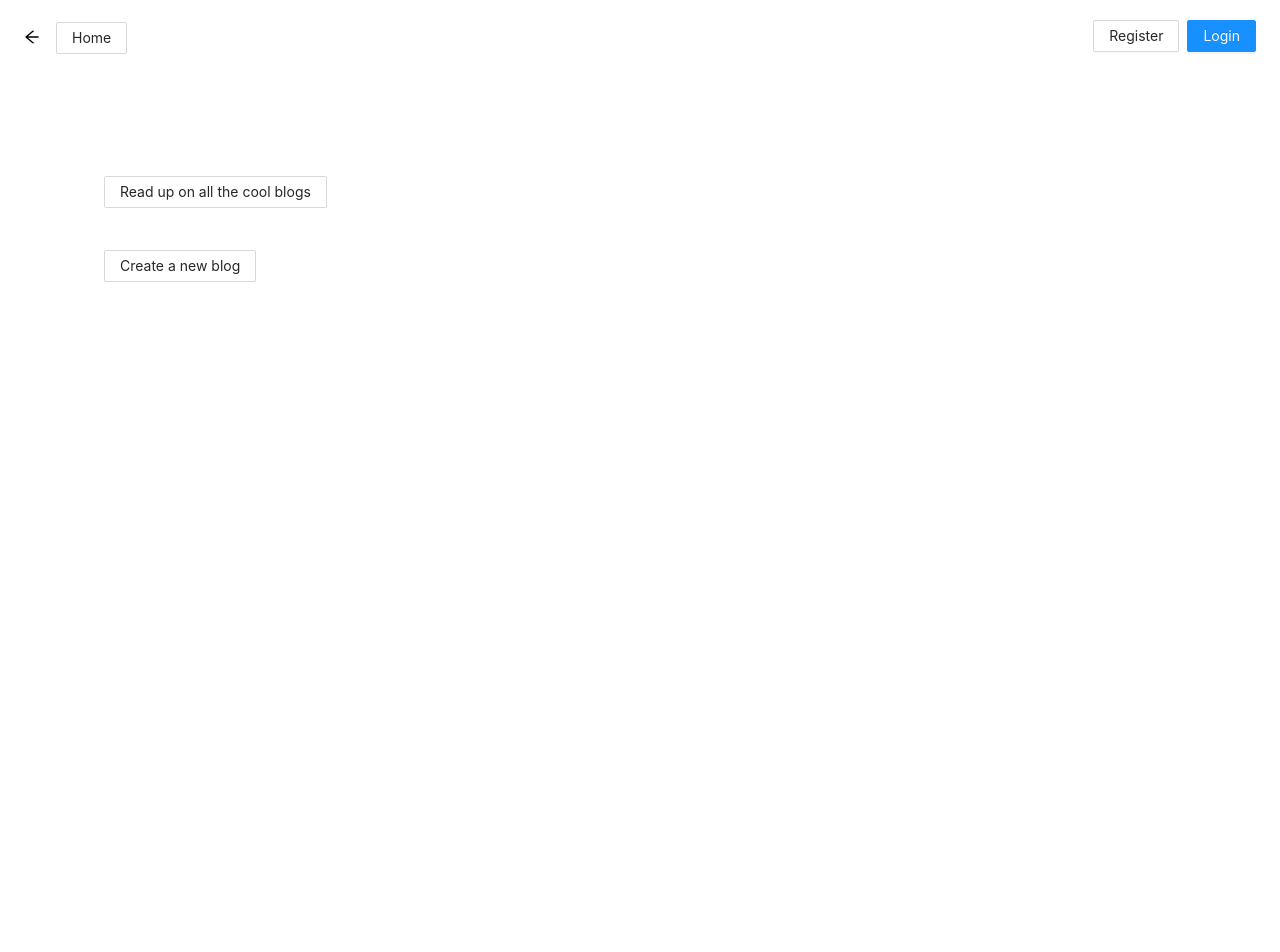
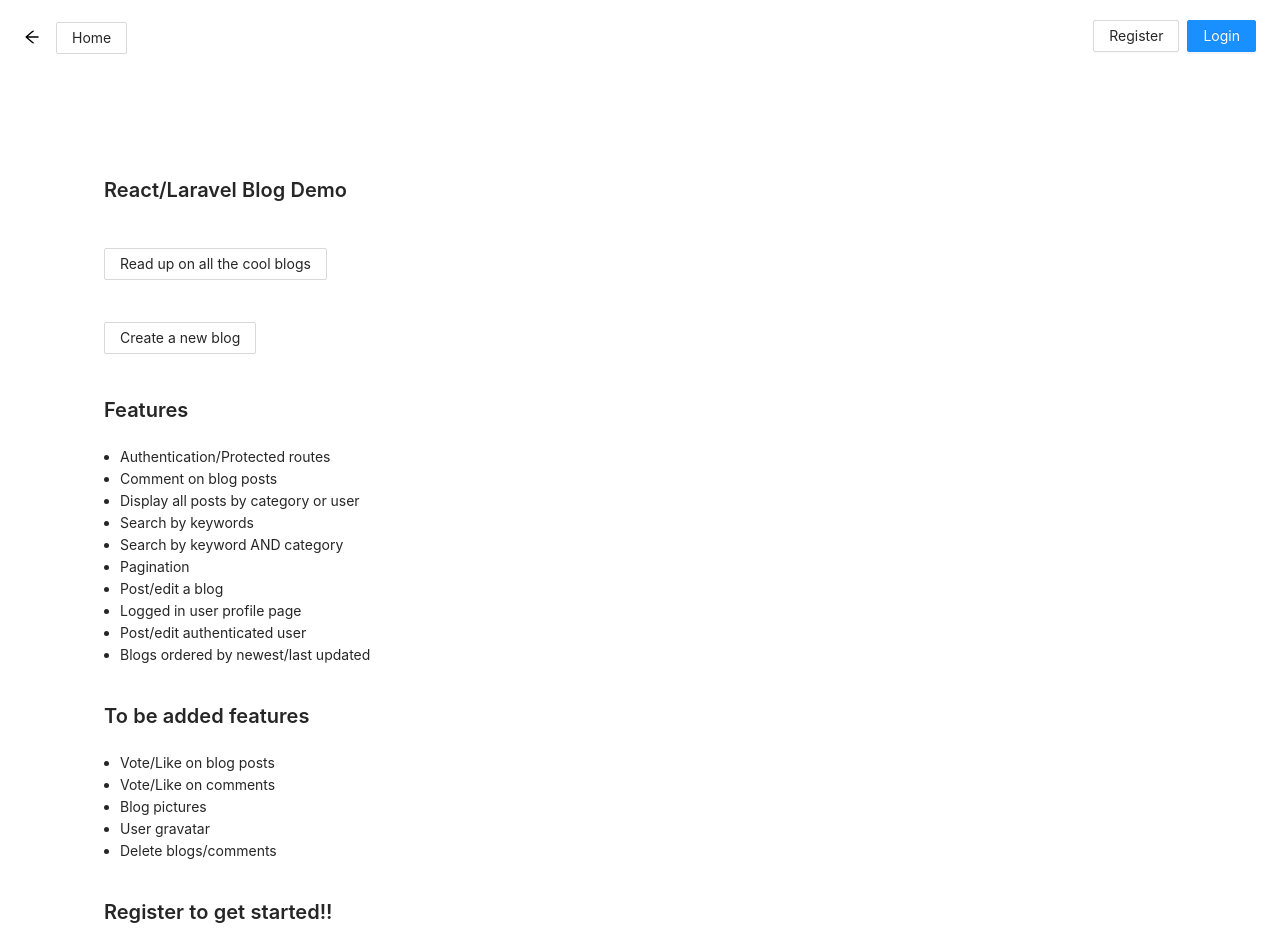
Before and after one commit to kevinkaos/blog-react, a React (Create React App) app: page / in a window 1280 px wide. Shown: the top 952 px of the page. Before the commit the page ends 800 px from the top, so only its background shows below. Built offline with nearby package versions, Linux system fonts and the light colour scheme; no server answers.

Commit message:
add showcase and titles, change Reply to Comment string

```diff
--- a/src/components/Dashboard.js
+++ b/src/components/Dashboard.js
@@ -142,7 +142,7 @@ const Dashboard = () => {
                     }
                     key="comment-list-reply-to-0"
                   >
-                    Reply to
+                    Comment
                   </span>,
                 ]}
                 author={
--- a/src/components/Home.js
+++ b/src/components/Home.js
@@ -10,8 +10,9 @@ const Home = () => {
 
   return (
     <div>
-      {/* <Header authed={authed} logout={logout} /> */}
       <div className="dashboard-wrapper">
+        <PageHeader title="React/Laravel Blog Demo" />
+
         <PageHeader
           title={
             <div>
@@ -31,6 +32,31 @@ const Home = () => {
           }
         />
 
+        <PageHeader title="Features" />
+        <ul>
+          <li>Authentication/Protected routes</li>
+          <li>Comment on blog posts</li>
+          <li>Display all posts by category or user</li>
+          <li>Search by keywords</li>
+          <li>Search by keyword AND category</li>
+          <li>Pagination</li>
+          <li>Post/edit a blog</li>
+          <li>Logged in user profile page</li>
+          <li>Post/edit authenticated user</li>
+          <li>Blogs ordered by newest/last updated</li>
+        </ul>
+
+        <PageHeader title="To be added features" />
+        <ul>
+          <li>Vote/Like on blog posts</li>
+          <li>Vote/Like on comments</li>
+          <li>Blog pictures</li>
+          <li>User gravatar</li>
+          <li>Delete blogs/comments</li>
+        </ul>
+
+        <PageHeader title="Register to get started!!" />
+
         {/* <PageHeader title="Leave a comment about our site!" /> */}
       </div>
     </div>
--- a/src/components/UserProfile.js
+++ b/src/components/UserProfile.js
@@ -71,6 +71,7 @@ const UserProfile = ({ visible, onClose }) => {
           bordered={false}
         />
         {editing && (
+          <div>
             <Button
               type="primary"
               onClick={() => submitEditUser()}
@@ -78,6 +79,16 @@ const UserProfile = ({ visible, onClose }) => {
             >
               Submit
             </Button>
+            <Button
+              type="danger"
+              onClick={() => {
+                setEditing(false);
+              }}
+              style={{ width: "100%", marginTop: "1rem" }}
+            >
+              Cancel
+            </Button>
+          </div>
         )}
       </Drawer>
     </>
```
Lines whose indentation alone changed are shown as unchanged.
